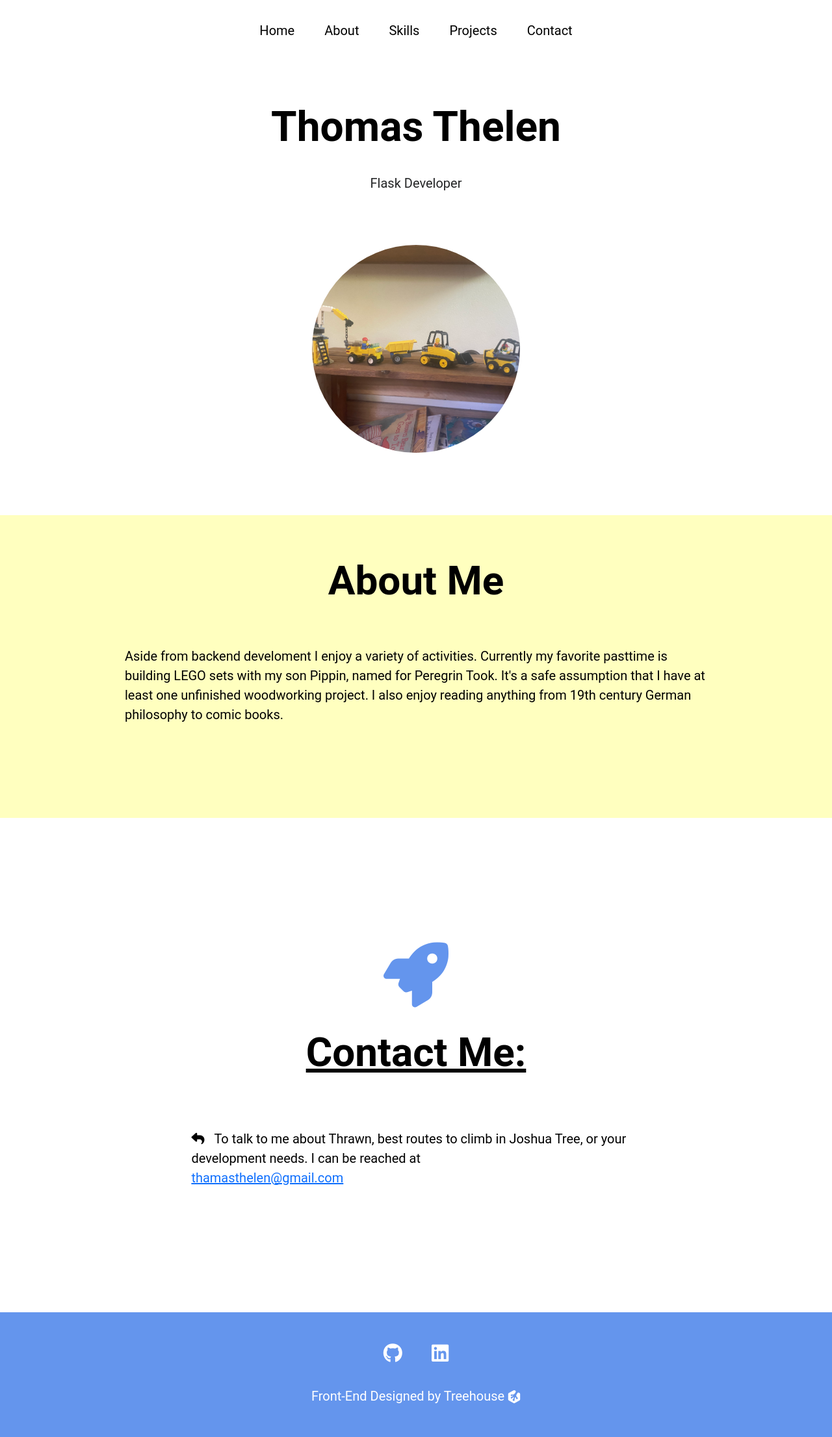
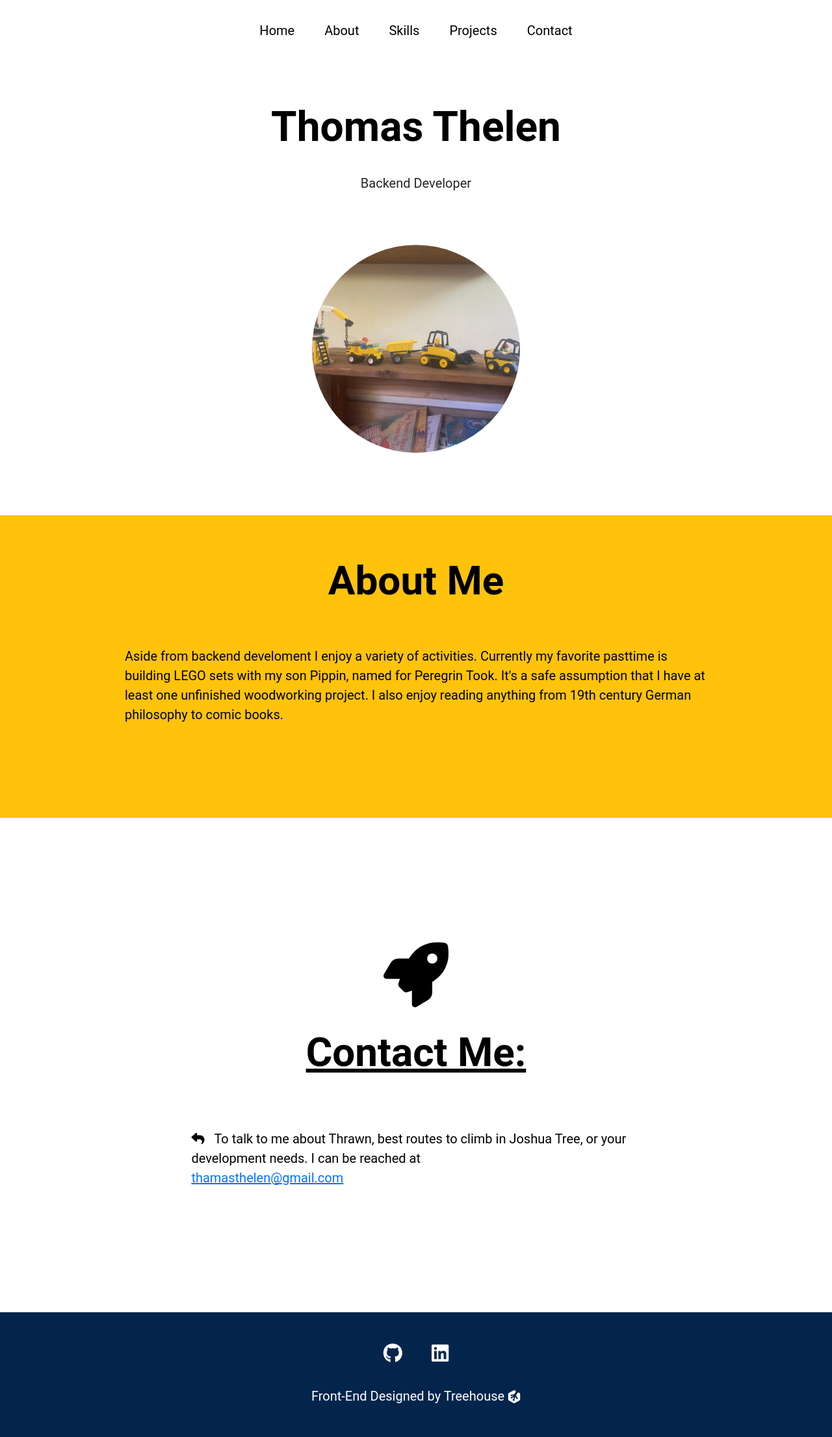
Before and after one commit to thamasmorethelen/website, a Flask app: page /about in a window 1280 px wide. Shown: the whole page at 65% size. Run offline with Flask 2, Linux system fonts and the light colour scheme; some libraries are stand-ins or nearby versions.

Commit message:
messin with colors

```diff
--- a/static/styles.css
+++ b/static/styles.css
@@ -4,8 +4,8 @@ Colors
 :root {
     --primary-text: black;
     --secondary-text: #242526;
-    --primary: #6495ED;
-    --secondary: #ffffbf;
+    --primary: #03254c;
+    --secondary: #ffc30b;
     --accent: #6495ED;
     --white:  #fff;
 }
@@ -245,7 +245,7 @@ Projects
     font-size: 100px;
     margin-bottom: 2rem;
     margin-top: 4rem;
-    color: var(--accent);
+    color: var(--primary);
 }
 
 #projects .a-project {
@@ -303,7 +303,7 @@ Contact
     font-size: 100px;
     margin-bottom: 2rem;
     margin-top: 4rem;
-    color: var(--accent);
+    color: var(--p);
 }
 
 #contact  h2 {
--- a/templates/about.html
+++ b/templates/about.html
@@ -3,7 +3,7 @@
 {% block content %}
         <section class="header">
             <h1>Thomas Thelen</h1>
-            <p>Flask Developer</p>
+            <p>Backend Developer</p>
             <img src="/static/images/legos.jpeg" alt="lego construct trucks">
         </section>
         <section id="about-page">
```
